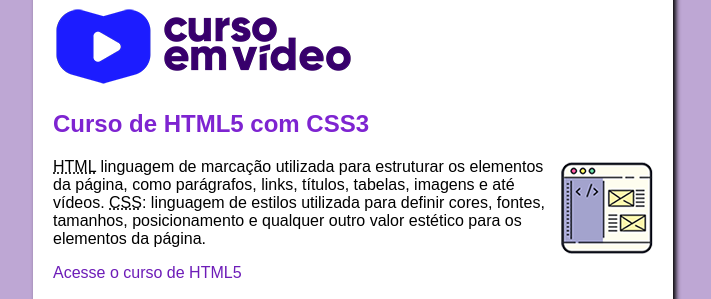
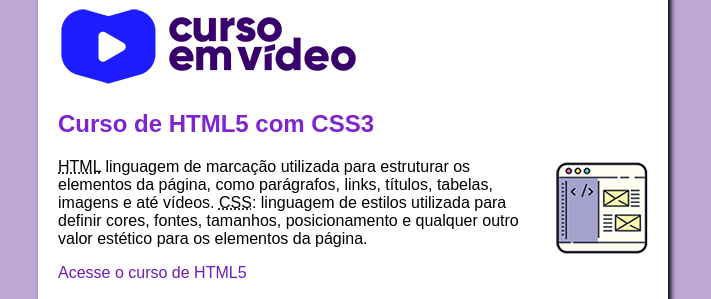
Before and after one commit to danimiran/projeto-site, a plain HTML site: page index.html in a window 1280 px wide. Shown: the part 101-400 px from the top of the page, without its empty margins (287-998 px from the left). Drawn offline with Linux system fonts and the light colour scheme.

Commit message:
atualização

```diff
--- a/estilos/style.css
+++ b/estilos/style.css
@@ -13,11 +13,11 @@
 main
 {
     background-color: #FFFFFF;
-    width: 600px;
+    width: 590px;
     margin: auto;
     padding: 20px;
     box-shadow: 3px 3px 5px #000000;
-    border-radius: 30px;
+    border-radius: 25px;
 }
 
 h1
```
